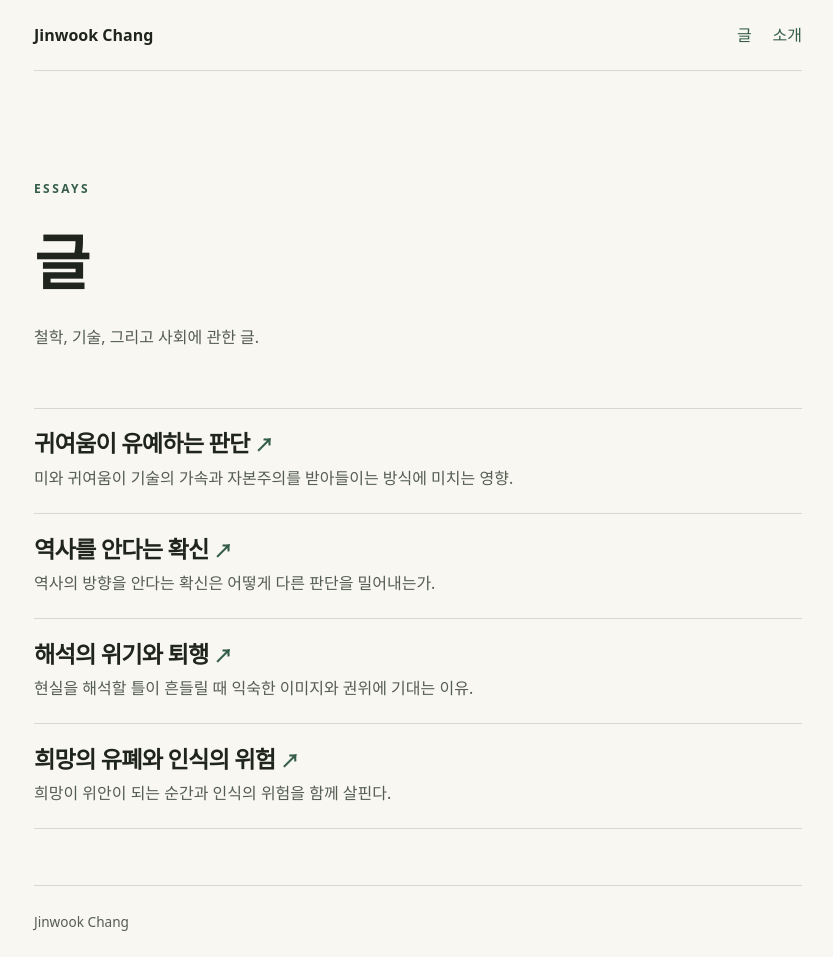
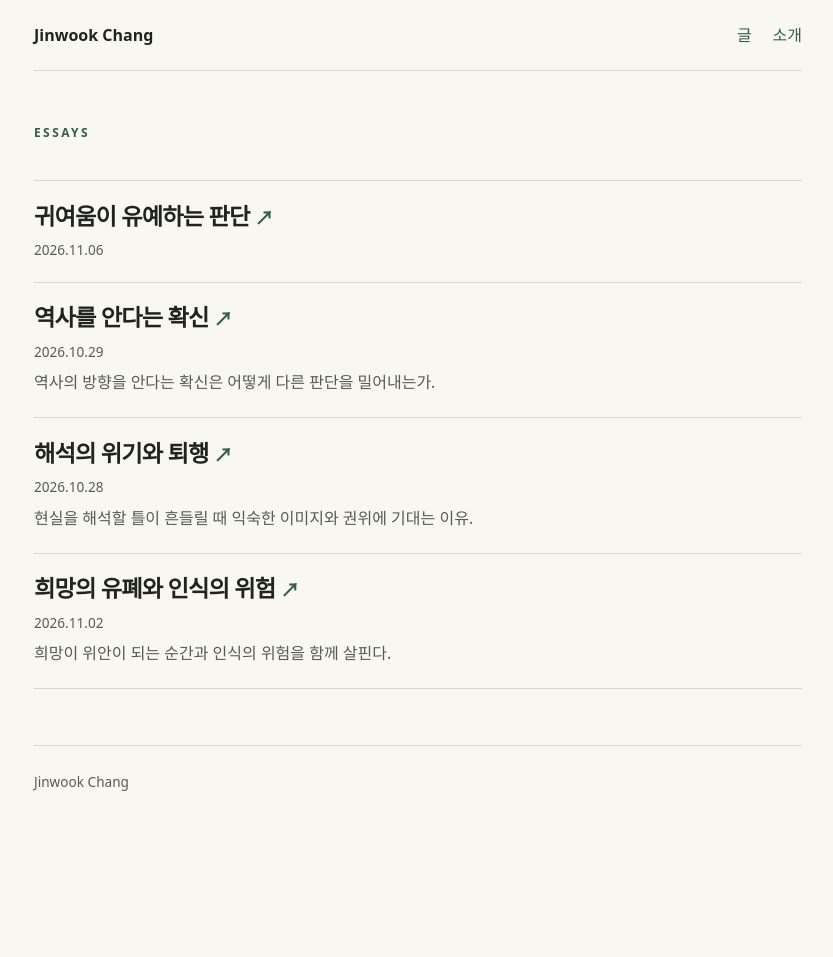
Before and after one commit to jinwook-chang/jinwook-chang.github.io, a Jekyll site: the page built from index.html, in a window 1280 px wide. Shown: the whole page, without its empty margins (222-1055 px from the left). Built offline with Jekyll 4.4.1, drawn with Linux system fonts in a browser that asks for light colours; after the commit the page ends 900 px from its top, so only the background shows below that.

Commit message:
홈 제목과 지정 요약 삭제, 글 목록과 본문에 작성일 표시

```diff
--- a/_essays/certainty-of-history.md
+++ b/_essays/certainty-of-history.md
@@ -1,5 +1,6 @@
 ---
 title: "역사를 안다는 확신"
+date: 2026-10-29
 summary: "역사의 방향을 안다는 확신은 어떻게 다른 판단을 밀어내는가."
 ---
 
--- a/_essays/crisis-of-interpretation.md
+++ b/_essays/crisis-of-interpretation.md
@@ -1,5 +1,6 @@
 ---
 title: "해석의 위기와 퇴행"
+date: 2026-10-28
 summary: "현실을 해석할 틀이 흔들릴 때 익숙한 이미지와 권위에 기대는 이유."
 ---
 
--- a/_essays/cuteness-and-judgment.md
+++ b/_essays/cuteness-and-judgment.md
@@ -1,6 +1,6 @@
 ---
 title: "귀여움이 유예하는 판단"
-summary: "미와 귀여움이 기술의 가속과 자본주의를 받아들이는 방식에 미치는 영향."
+date: 2026-11-06
 ---
 
 인간은 옳고 그름을 판단한 뒤 대상을 받아들인다고 생각한다. 그러나 어떤 대상은 판단이 끝나기도 전에 사랑스러워진다. 이미 애착을 갖게 된 대상의 문제를 따지는 일에는 그것을 잃을 수 있다는 부담이 따른다. 미는 이때 판단의 대상에 머물지 않고, 무엇을 문제 삼고 어디까지 용인할지를 결정하는 힘으로 작용한다.
--- a/_essays/hope-and-knowledge.md
+++ b/_essays/hope-and-knowledge.md
@@ -1,5 +1,6 @@
 ---
 title: "희망의 유폐와 인식의 위험"
+date: 2026-11-02
 summary: "희망이 위안이 되는 순간과 인식의 위험을 함께 살핀다."
 ---
 
--- a/_layouts/essay.html
+++ b/_layouts/essay.html
@@ -4,5 +4,6 @@ layout: default
 <article class="essay">
   <a class="back" href="{{ '/' | relative_url }}">← 글 목록</a>
   <h1>{{ page.title | escape }}</h1>
+  {% if page.date %}<p class="essay-date"><time datetime="{{ page.date | date: '%Y-%m-%d' }}">{{ page.date | date: '%Y.%m.%d' }}</time></p>{% endif %}
   {{ content }}
 </article>
--- a/index.html
+++ b/index.html
@@ -2,16 +2,15 @@
 layout: default
 title: 글
 ---
-<section class="intro" aria-labelledby="writing-title">
+<section class="intro" aria-label="글 목록">
   <p class="eyebrow">ESSAYS</p>
-  <h1 id="writing-title">글</h1>
-  <p>철학, 기술, 그리고 사회에 관한 글.</p>
 </section>
 <ol class="essay-list">
   {% assign essays = site.essays | sort: 'title' %}
   {% for essay in essays %}
   <li>
     <h2><a href="{{ essay.url | relative_url }}">{{ essay.title | escape }} <span aria-hidden="true">↗</span></a></h2>
+    {% if essay.date %}<time class="written-date" datetime="{{ essay.date | date: '%Y-%m-%d' }}">{{ essay.date | date: '%Y.%m.%d' }}</time>{% endif %}
     {% if essay.summary %}<p>{{ essay.summary | escape }}</p>{% endif %}
   </li>
   {% endfor %}
--- a/writing.css
+++ b/writing.css
@@ -28,11 +28,10 @@ a:focus-visible { outline: 2px solid var(--accent); outline-offset: 5px; }
 .site-header a { text-decoration: none; }
 .site-header a:hover { text-decoration: underline; }
 .brand { color: var(--ink); font-weight: 700; }
-.intro { padding-block: clamp(3rem, 9vw, 6rem) 2.5rem; }
+.intro { padding-block: 2.5rem 1.5rem; }
 .eyebrow { color: var(--accent); font-size: .75rem; font-weight: 750; letter-spacing: .2em; }
 h1, h2 { line-height: 1.25; letter-spacing: -.035em; }
 h1 { margin: .4em 0; font-size: clamp(2rem, 6vw, 3.8rem); overflow-wrap: anywhere; }
-.intro > p:last-child { color: var(--muted); }
 .essay-list { list-style: none; margin: 0; padding: 0; border-top: 1px solid var(--line); }
 .essay-list li { border-bottom: 1px solid var(--line); padding-block: 1.3rem; }
 .essay-list h2 { margin: 0; font-size: clamp(1.12rem, 3vw, 1.45rem); }
@@ -41,7 +40,7 @@ h1 { margin: .4em 0; font-size: clamp(2rem, 6vw, 3.8rem); overflow-wrap: anywher
 .essay-list h2 span { color: var(--accent); font-size: .8em; }
 .essay-list p { margin: .4rem 0 0; color: var(--muted); }
 .essay { padding-top: 2.5rem; font-size: 1.075rem; line-height: 1.95; }
-.essay h1 { margin-bottom: 1.5rem; }
+.essay h1 { margin-bottom: .6rem; }
 .essay p { margin: 0 0 1.4em; overflow-wrap: break-word; }
 .essay img { display: block; max-width: 100%; height: auto; margin-inline: auto; }
 .essay em, .footnotes, figcaption { color: var(--muted); font-size: .88em; }
@@ -51,3 +50,5 @@ h1 { margin: .4em 0; font-size: clamp(2rem, 6vw, 3.8rem); overflow-wrap: anywher
 .video figcaption { margin-top: .55rem; }
 .footnotes { border-top: 1px solid var(--line); padding-top: 1rem; }
 .site-footer { margin-top: 3.5rem; padding-block: 1.5rem; border-top: 1px solid var(--line); color: var(--muted); font-size: .85rem; }
+.written-date { display: block; margin-top: .45rem; color: var(--muted); font-size: .85rem; }
+.essay .essay-date { margin-bottom: 2rem; color: var(--muted); font-size: .85rem; }
```
Also changed, not shown: README.md.
